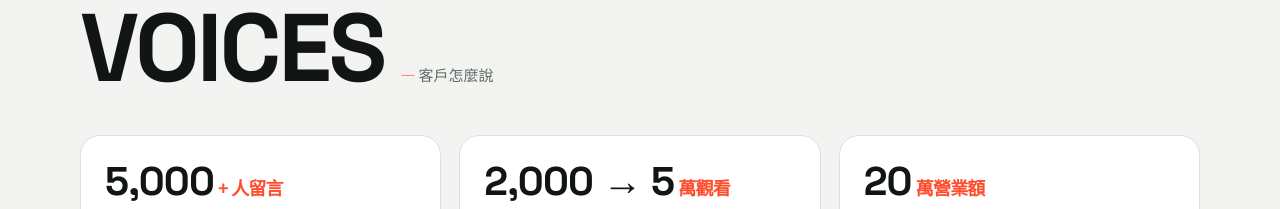
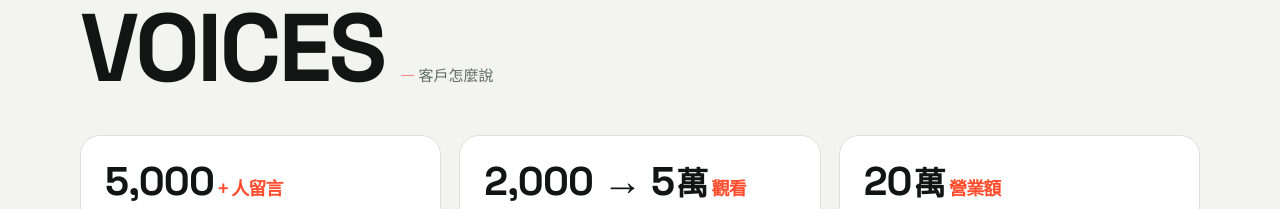
Before and after one commit to wsx78920-wq/wsx78920-wq.github.io, a plain HTML site: page index.html in a window 1280 px wide. Shown: the part 4348-4557 px from the top of the page. Drawn offline with Linux system fonts and the light colour scheme.

Commit message:
好評數字的「萬」放大，避免看成 2000→5
Co-Authored-By: Claude Opus 5.5 <noreply@anthropic.com>

```diff
--- a/index.html
+++ b/index.html
@@ -187,6 +187,7 @@ h3 { font-weight: 700; font-size: 20px; margin: 0 0 6px; line-height: 1.4; }
 .review { margin: 0; background: var(--surface); border: 1px solid var(--line); border-radius: var(--r); overflow: hidden; display: flex; flex-direction: column; }
 .review figcaption { padding: 24px 24px 18px; }
 .review b { display: block; font-family: var(--f-en); font-size: clamp(30px, 3.4vw, 40px); line-height: 1.1; letter-spacing: -.02em; }
+.review b .u { display: inline; font-family: var(--f-body); font-size: .8em; font-weight: 900; color: inherit; margin: 0 0 0 2px; }
 .review b em { font-style: normal; font-family: var(--f-body); font-size: .45em; color: var(--accent); margin-left: 4px; }
 .review span { display: block; color: var(--muted); font-size: 15px; margin-top: 8px; }
 .review img { width: 100%; margin-top: auto; background: #0B0F0D; }
@@ -421,11 +422,11 @@ footer .wrap { display: flex; justify-content: space-between; gap: 12px; flex-wr
         <img src="素材/好評/review1.jpg" alt="客戶訊息：影片留言人數超過 5000 了，如果我自己回會死掉" loading="lazy">
       </figure>
       <figure class="review reveal d1">
-        <figcaption><b>2,000 → 5<em>萬觀看</em></b><span>「之前怎麼拍都不超過 2000，你幫我拍第一集就破 5 萬」</span></figcaption>
+        <figcaption><b>2,000 → 5<span class="u">萬</span><em>觀看</em></b><span>「之前怎麼拍都不超過 2000，你幫我拍第一集就破 5 萬」</span></figcaption>
         <img src="素材/好評/review2.jpg" alt="客戶訊息：我之前影片怎麼拍流量都不超過 2000，你幫我拍第一集就破 5 萬，才第一天" loading="lazy">
       </figure>
       <figure class="review reveal d2">
-        <figcaption><b>20<em>萬營業額</em></b><span>「影片破 10 萬觀看，這個月 20 萬，太感謝你了！」</span></figcaption>
+        <figcaption><b>20<span class="u">萬</span><em>營業額</em></b><span>「影片破 10 萬觀看，這個月 20 萬，太感謝你了！」</span></figcaption>
         <img src="素材/好評/review3.jpg" alt="客戶訊息：我的影片破 10 萬觀看了，這個月營業額 20 萬，太感謝你了" loading="lazy">
       </figure>
     </div>
```
